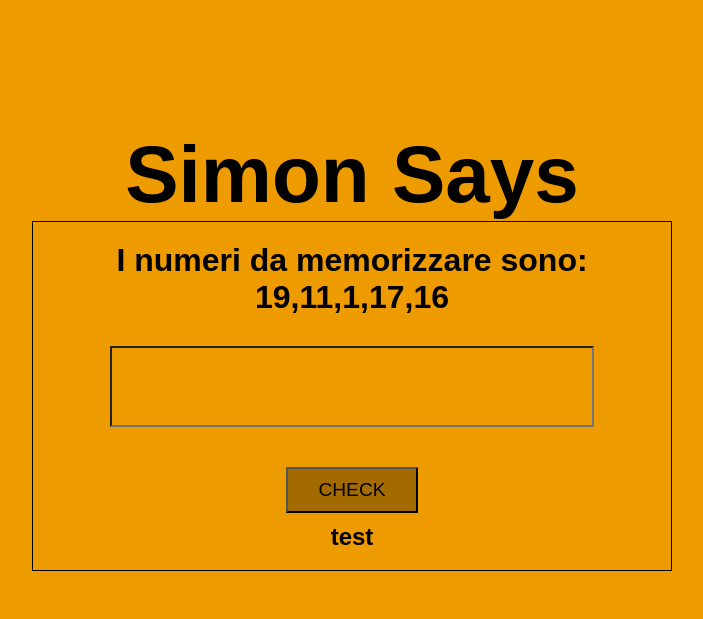
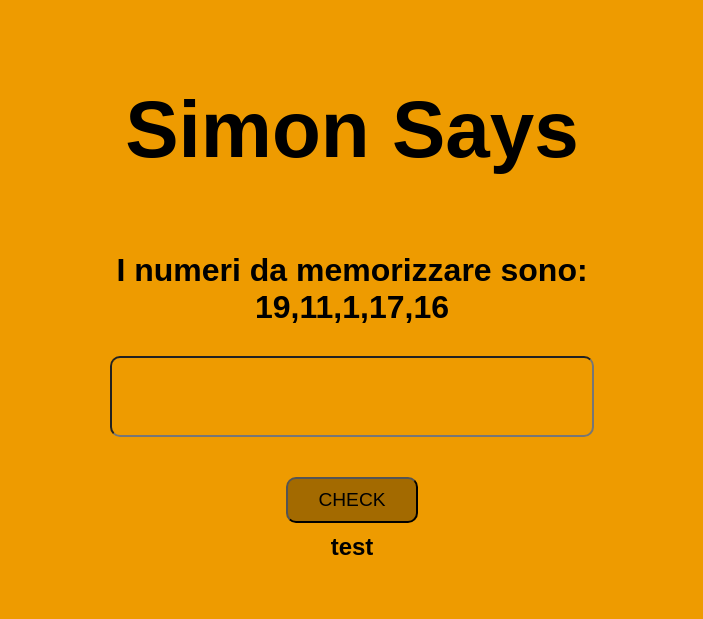
Before and after one commit to Neeiser/js-simon, a plain HTML site: page index.html in a window 1280 px wide. Shown: the whole page, without its empty margins (288-991 px from the left). Drawn offline with Linux system fonts and the light colour scheme.

Commit message:
some try

```diff
--- a/css/style.css
+++ b/css/style.css
@@ -23,16 +23,16 @@ h1{
 
 .container{
     width: 50%;
-    height: 50%;
+    height: 60%;
     display: flex;
     align-items: center;
     justify-content: center;
     flex-direction: column;
-    border: 1px solid black;
 }
 
 #title {
     font-size: 5rem;
+    padding-bottom: 20px;
 }
 
 #numbers-input{
@@ -40,6 +40,7 @@ h1{
     padding: 20px 30px;
     margin: 30px 0;
     font-size: 2rem;
+    border-radius: 10px;
 }
 
 #check-btn{
@@ -47,4 +48,5 @@ h1{
     padding: 10px 30px;
     margin: 10px 0;
     font-size: 1.2rem;
+    border-radius: 10px;
 }
--- a/js/script.js
+++ b/js/script.js
@@ -28,9 +28,12 @@ while (randomNumbersArr.length < 5){
     console.log(randomNumbersArr)
 }
 
-numbersDisplayed.innerHTML = 'I numeri da memorizzare sono: ' + '<br>' + randomNumbersArr;
+numbersDisplayed.innerHTML = 'I numeri da memorizzare sono:' + '<br>' + randomNumbersArr;
 
 checkBtn.addEventListener('click', function(){
 
+    if(numbersInput.value == randomNumbersArr){
+        numbersOutput.innerHTML = 'Hai vinto!'
+    }
 
 });
```
